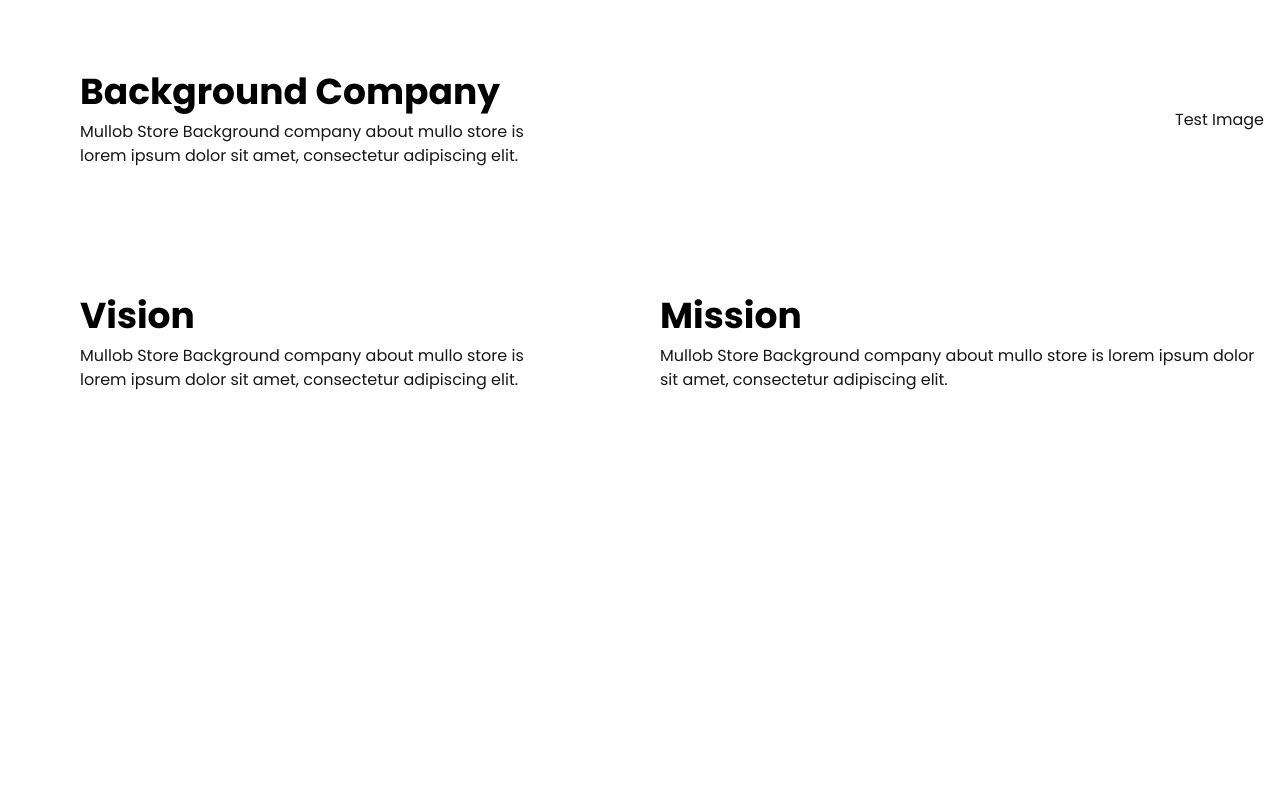
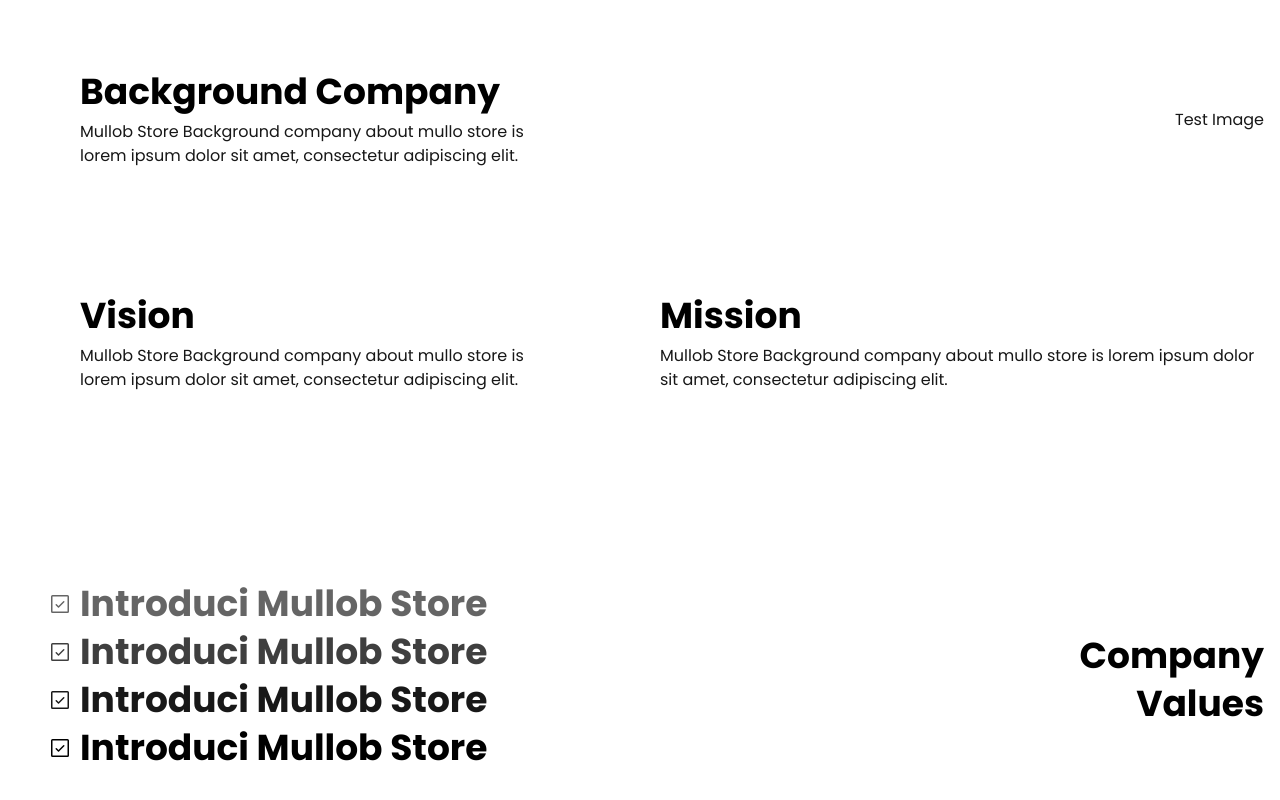
Before and after one commit to haikrisna/mullob-store, a Next.js app: page / in a window 1280 px wide. Shown: the part 1444-2244 px from the top of the page. Before the commit the page ends 1900 px from the top, so only its background shows below. Built offline with nearby package versions, Linux system fonts and the light colour scheme.

Commit message:
feat: company values

```diff
--- a/src/app/page.js
+++ b/src/app/page.js
@@ -2,6 +2,7 @@ import Navbar from "@/components/content/Navbar";
 import { Hero } from "@/components/content/Hero";
 import DescriptionSection from "@/components/content/Description";
 import Background from "@/components/content/Background";
+import CompanyValues from "@/components/content/CompanyValues";
 
 export default function Home() {
   return (
@@ -11,6 +12,7 @@ export default function Home() {
       <Hero />
       <DescriptionSection />
       <Background />
+      <CompanyValues/>
       {/* Add more components or content here */}
     </div>
   );
--- /dev/null
+++ b/src/components/content/CompanyValues.jsx
@@ -0,0 +1,46 @@
+"use client";
+import React from "react";
+import { Container } from "../layout/container";
+import { CheckSquareIcon } from "@phosphor-icons/react";
+
+const CompanyValues = () => {
+  return (
+    <section className="py-24">
+      <Container>
+        <div className="grid gap-10 items-center lg:grid-cols-2">
+          {/* Text Content */}
+          <div className="flex flex-col items-center text-center p-8 lg:items-start lg:text-left">
+            <h2 className="text-2xl lg:text-4xl font-bold text-black mb-2 flex items-center gap-2 opacity-60">
+              <CheckSquareIcon className="w-6 h-6" />
+              Introduci Mullob Store
+            </h2>
+            <h2 className="text-2xl lg:text-4xl font-extrabold text-black mb-2 flex items-center gap-2 opacity-75">
+              <CheckSquareIcon className="w-6 h-6" />
+              Introduci Mullob Store
+            </h2>
+            <h2 className="text-2xl lg:text-4xl font-black text-black mb-2 flex items-center gap-2 opacity-90">
+              <CheckSquareIcon className="w-6 h-6" />
+              Introduci Mullob Store
+            </h2>
+            <h2 className="text-2xl lg:text-4xl font-bold text-black mb-2 flex items-center gap-2 opacity-100">
+              <CheckSquareIcon className="w-6 h-6" />
+              Introduci Mullob Store
+            </h2>
+          </div>
+
+          {/* Title (Right) */}
+          <div className="flex flex-col justify-center items-center lg:items-end text-center lg:text-right">
+            <h2 className="text-3xl lg:text-4xl font-extrabold text-black mb-2">
+              Company
+            </h2>
+            <h2 className="text-3xl lg:text-4xl font-extrabold text-black">
+              Values
+            </h2>
+          </div>
+        </div>
+      </Container>
+    </section>
+  );
+};
+
+export default CompanyValues;
```
